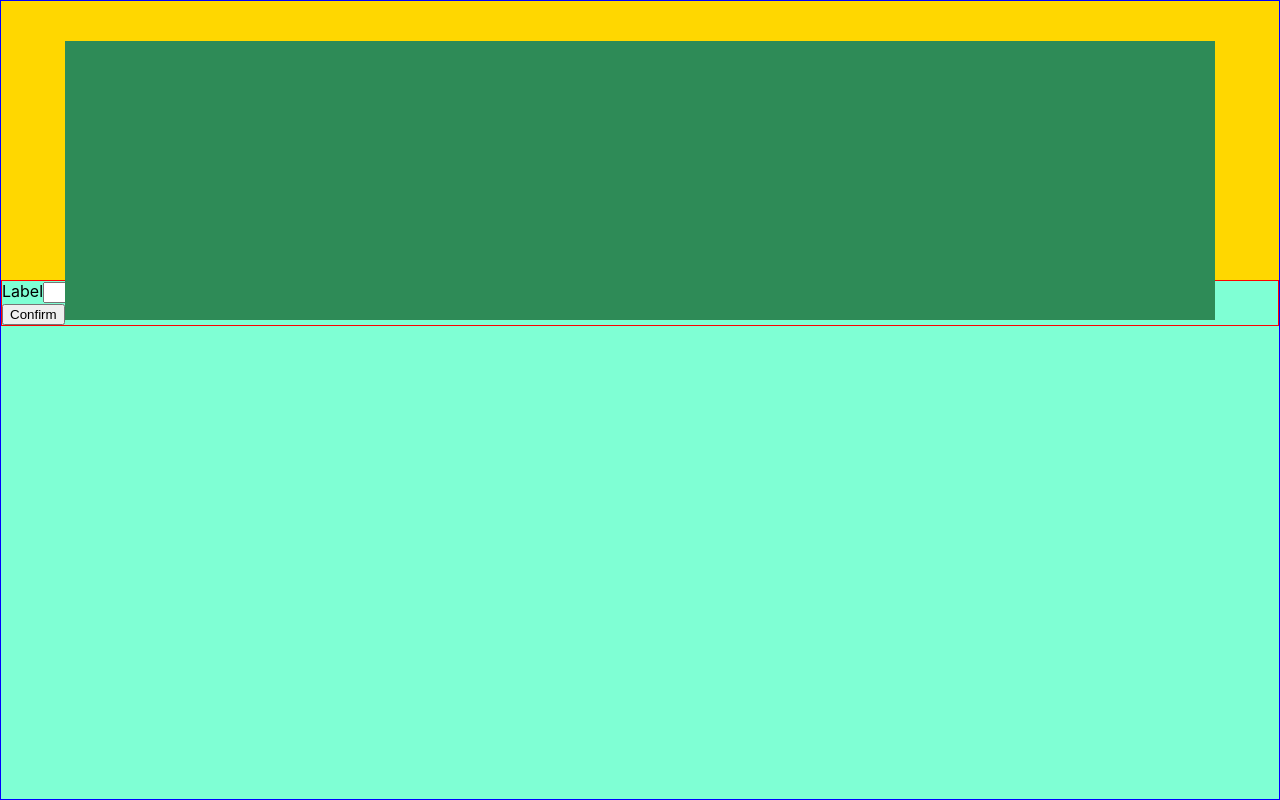
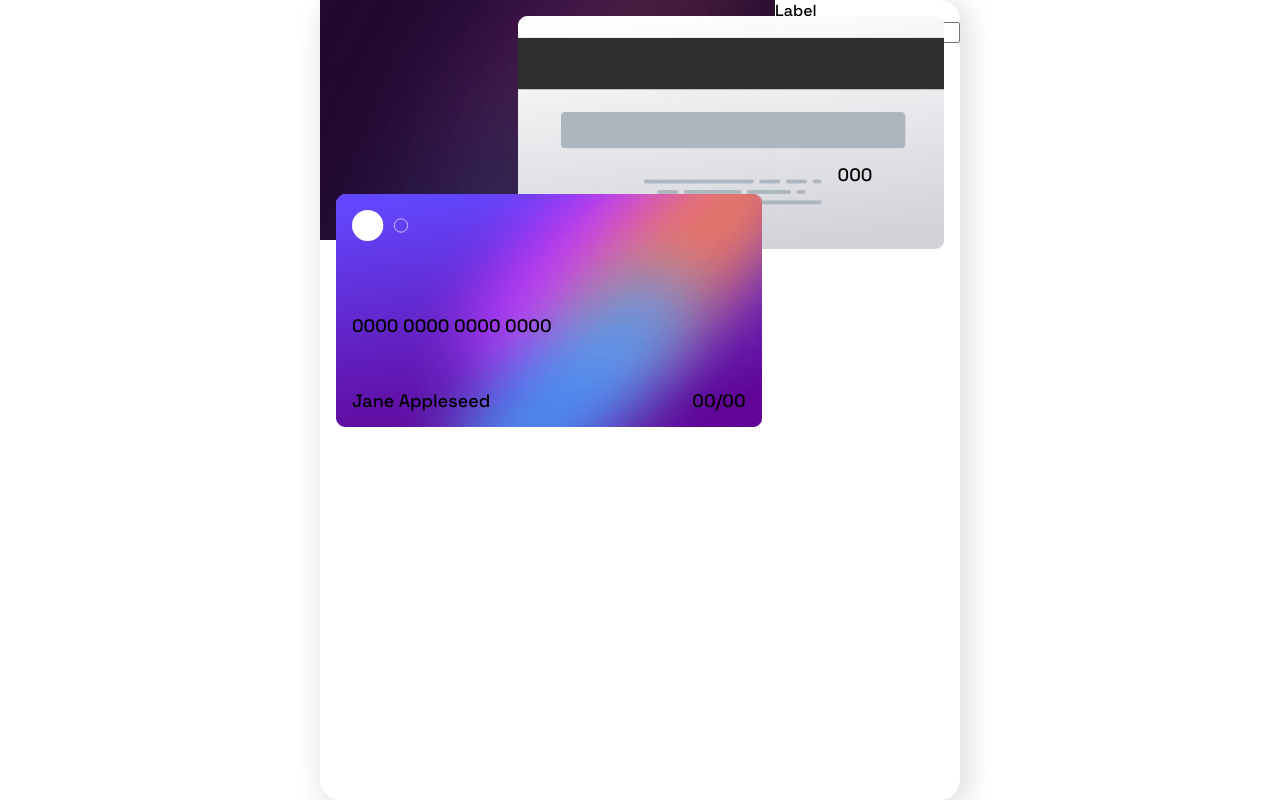
Before and after one commit to Annalisa11/interactive-card-details-form, a React (Create React App) app: page / in a window 1280 px wide. Built offline with nearby package versions, Linux system fonts and the light colour scheme.

Commit message:
rough layout

```diff
--- a/src/App.scss
+++ b/src/App.scss
@@ -1,46 +1,90 @@
-* {
-  box-sizing: border-box;
+@import "./General.scss";
+
+.app {
+  flex-direction: row;
+  display: flex;
+  justify-content: center;
+  align-items: start;
+  font-family: $font-family;
+  height: 100vh;
+
+  @media (min-width: 600px) {
+    align-items: center;
+  }
 }
 
 .container {
-  display: grid;
-  grid-template-columns: 5% auto 5%;
-  grid-template-rows: 5% 30% 5% auto;
-  grid-auto-flow: row;
-  border: 1px solid blue;
-  height: 100vh;
+  display: flex;
+  background-color: $white;
+  border-radius: 20px;
+  color: black;
+  width: 40em;
+  height: 100%;
+  flex-direction: column;
+  box-shadow: 5px 5px 28px 3px $neutral-light;
+  position: relative;
 
   @media (min-width: 600px) {
-    grid-auto-flow: row;
+    flex-direction: row;
   }
 }
 
-.cards {
-  grid-column: 2 / 3;
-  grid-row: 2 / 4;
-  background-color: seagreen;
-  z-index: 1;
+.banner {
+  background-image: url("./images/bg-main-mobile.png");
+  background-size: cover;
+  background-color: blue;
+  background-repeat: no-repeat;
+  width: 100%;
+  height: 15rem;
 }
 
-.form {
-  border: 1px solid red;
-}
+.cards {
+  position: absolute;
+  top: 2rem;
+  margin-right: auto;
+  margin-left: auto;
+  left: 1rem;
+  right: 1rem;
+  display: flex;
+  flex-direction: column;
 
-.banner {
-  background-color: bisque;
-  grid-column: 1 / -1;
-  grid-row: 1 / 3;
-  @media (min-width: 600px) {
-    grid-auto-flow: row;
-    background-color: gold;
+  @media (min-width: 480px) {
+    top: 1rem;
+  }
+  .card-front {
+    @include card("./images/bg-card-front.png");
+    position: relative;
+    top: -3.5rem;
+    padding: 1rem;
+    display: flex;
+    flex-direction: column;
+    justify-content: space-between;
+
+    img {
+      height: 60%;
+    }
+
+    .lower-row {
+      display: flex;
+      flex-direction: row;
+      justify-content: space-between;
+    }
+  }
+
+  .card-back {
+    @include card("./images/bg-card-back.png");
+    align-self: flex-end;
+    position: relative;
+
+    .pin {
+      position: absolute;
+      top: 63%;
+      left: 75%;
+    }
+  }
+
+  .form {
+    border: 1px solid blue;
+    align-items: center;
   }
 }
-
-.card-form {
-  background-color: aquamarine;
-  grid-row: 3 / -1;
-  grid-column: 1 / -1;
-}
-
-.inputfield {
-}
--- a/src/App.tsx
+++ b/src/App.tsx
@@ -1,4 +1,6 @@
 import "./App.scss";
+import mobileImgae from "./images/bg-main-mobile.png";
+import Logo from "./images/card-logo.svg";
 
 function App() {
   return (
@@ -6,8 +8,21 @@ function App() {
       <div className='container'>
         <div className='banner'></div>
         <div className='cards'>
-          <div className='card-front'></div>
-          <div className='card-back'></div>
+          <div className='card-back'>
+            <p className='pin'>000</p>
+          </div>
+          <div className='card-front'>
+            <div className='circles'>
+              <img src={Logo} />
+            </div>
+            <div>
+              <p className='iban'>0000 0000 0000 0000</p>
+            </div>
+            <div className='lower-row'>
+              <p className='name'>Jane Appleseed</p>
+              <p className='date'>00/00</p>
+            </div>
+          </div>
         </div>
         <div className='card-form'>
           <form className='form'>
--- /dev/null
+++ b/src/General.scss
@@ -0,0 +1,75 @@
+// Mixins
+@mixin panel-color($color) {
+  background-color: rgba($color, 0.06);
+  color: $color;
+}
+
+@mixin h2-header($color, $align: center) {
+  margin: 0;
+  margin-bottom: 25px;
+  color: $color;
+  font-weight: normal;
+  text-align: $align;
+}
+
+@mixin card($img-path) {
+  background-image: url($img-path);
+  background-size: contain;
+  background-repeat: no-repeat;
+  width: 80%;
+  aspect-ratio: 1.82 / 1;
+
+  @media (min-width: 480px) {
+    width: 70%;
+  }
+}
+
+// Colors
+
+/// Pirmary
+$primary-red: hsl(0, 100%, 66%);
+
+/// Gradients
+$gradient-one: hsl(249, 99%, 64%);
+$gradient-two: hsl(278, 94%, 30%);
+
+/// Neutral
+$white: hsl(0, 0%, 100%);
+$neutral-light: hsl(270, 3%, 87%);
+$neutral-dark: hsl(279, 6%, 55%);
+$neutral-very-dark: hsl(278, 68%, 11%);
+
+$neutral-dark-faded: rgba($neutral-dark, 0.5);
+
+// Typography
+
+/// Body Copy
+$body-font-size: 18px;
+
+///Font
+@import url("https://fonts.googleapis.com/css2?family=Space+Grotesk:wght@500&display=swap");
+$font-family: "Space Grotesk", sans-serif;
+
+// Border-Radius
+$border-radius-s: 10px;
+$border-radius-m: 15px;
+$border-radius-l: 25px;
+
+p {
+  margin: 0;
+  padding: 0;
+  font-size: $body-font-size;
+}
+
+h1 {
+  margin-bottom: 25px;
+}
+
+* {
+  box-sizing: border-box;
+}
+
+// Extensions
+%gradient-background {
+  background: linear-gradient(0dg, $gradient-one, $gradient-two);
+}
```
